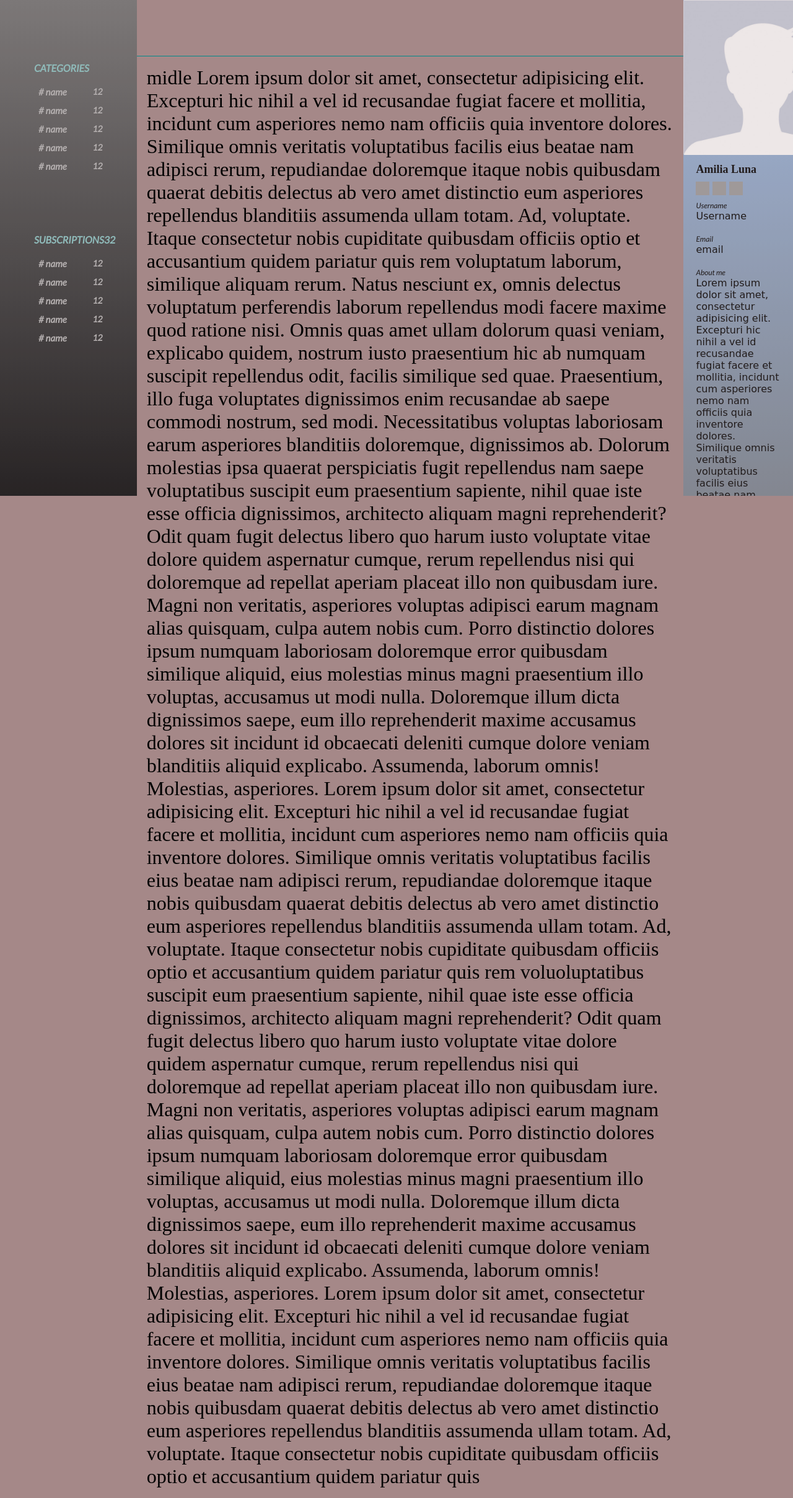
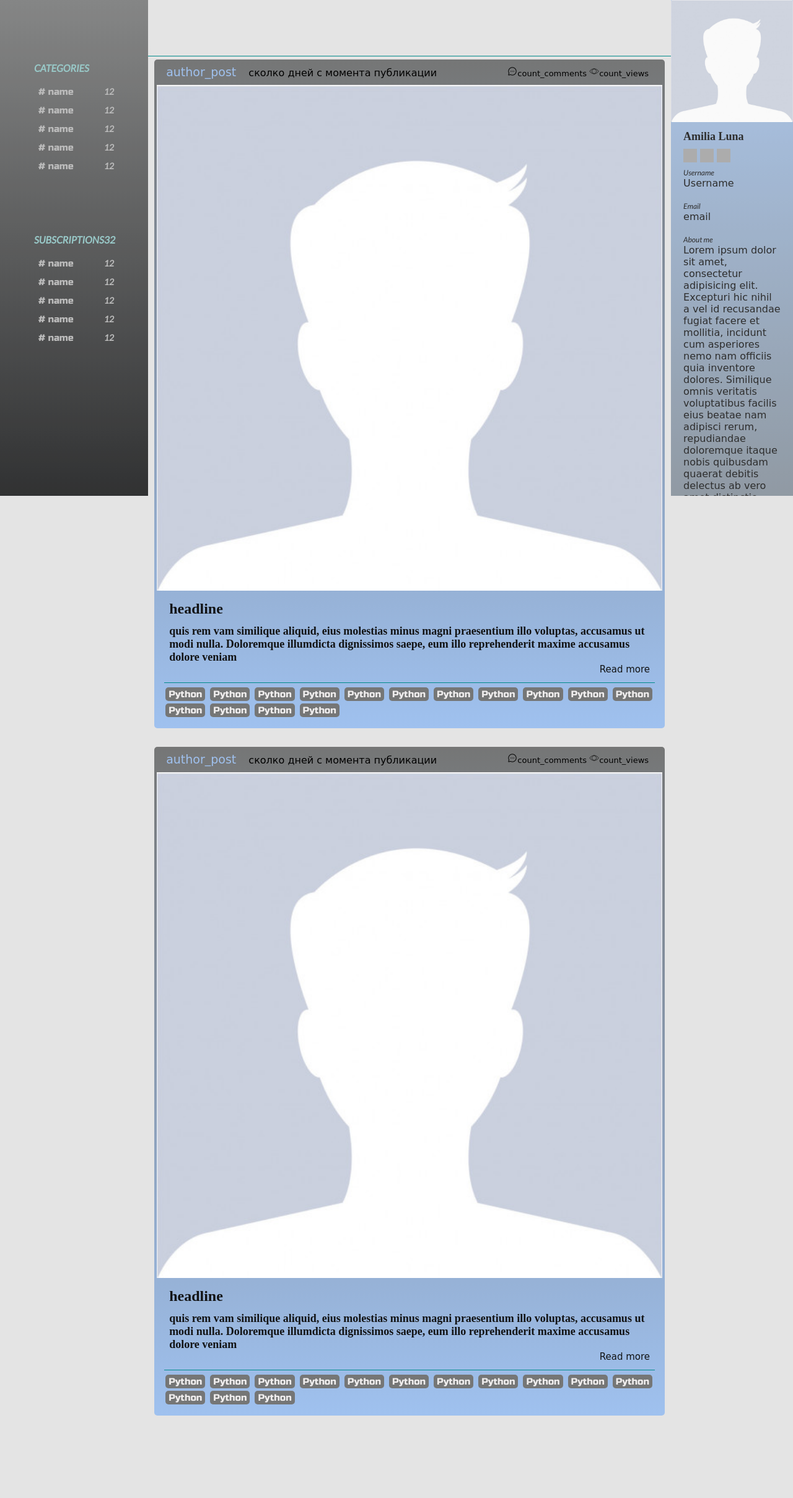
Before and after one commit to AndreVld/site_blog, a Django app: page / in a window 1280 px wide. Shown: the whole page at 62% size. After the commit the page ends 2284 px from the top, so only its background shows below. Run offline with Django 3.2, Linux system fonts and the light colour scheme; grey boxes are pictures that could not be loaded.

Commit message:
template changes added field 'image' for posts model

```diff
--- a/blog/models.py
+++ b/blog/models.py
@@ -22,12 +22,13 @@ class Posts(models.Model):
     author = models.ForeignKey(AdvUser, related_name='posts', on_delete=models.CASCADE, verbose_name='Автор поста')
     tags = models.ManyToManyField(Tags, null=True)
     slug = models.SlugField(null=True, blank=True)
+    image = models.ImageField(blank=True, null=True, upload_to='images')
     headline = models.CharField(max_length=200, verbose_name='Заголовок')
     sub_headline = models.CharField(max_length=200, null=True, blank=True, verbose_name='Подзаголовок')
     body = RichTextField(null=True, blank=True, verbose_name='Текст поста')
     featured = models.BooleanField(default=False, verbose_name='Опубликован?')
     active = models.BooleanField(default=False, verbose_name='Активен?')
-    likes = models.IntegerField(verbose_name='Рейтинг', default=0,blank=True)
+    likes = models.IntegerField(default=0, blank=True, verbose_name='Количество просмотров')
     updated_date = models.DateTimeField(auto_now=True)
     created_date = models.DateTimeField(auto_now_add=True)
 
--- /dev/null
+++ b/blog/templates/blog/posts.html
@@ -0,0 +1,335 @@
+{% load static %}
+<!DOCTYPE html>
+<html lang="en">
+
+<head>
+
+    <meta charset="UTF-8">
+    <meta http-equiv="X-UA-Compatible" content="IE=edge">
+    <meta name="viewport" content="width=device-width, initial-scale=1.0">
+    <link rel="stylesheet" href="{% static  'css/style.css' %}">
+    <link href="https://fonts.googleapis.com/css2?family=Lato:ital@1&display=swap" rel="stylesheet">
+    <link href="https://fonts.googleapis.com/css2?family=Lato:ital@1&family=Russo+One&display=swap" rel="stylesheet">
+    <title>base</title>
+
+</head>
+<div class="container">
+    <!-- /*_____________________LEFT_________________*/ -->
+    <div class="block left scrollbar">
+
+        <div class="block_caterory">
+            <div class="categories">CATEGORIES</div>
+            <ul class="list_categories">
+                <li class="cat"><a class="link_sub" href="#"># name</a>
+                    <div> 12</div>
+                </li>
+                <li class="cat"><a class="link_sub" href="#"># name</a>
+                    <div> 12</div>
+                </li>
+                <li class="cat"><a class="link_sub" href="#"># name</a>
+                    <div> 12</div>
+                </li>
+                <li class="cat"><a class="link_sub" href="#"># name</a>
+                    <div> 12</div>
+                </li>
+                <li class="cat"><a class="link_sub" href="#"># name</a>
+                    <div> 12</div>
+                </li>
+            </ul>
+
+        </div>
+
+        <div class="block_caterory">
+            <div class="categories">
+                <div>SUBSCRIPTIONS</div>
+                <div>32</div>
+            </div>
+            <ul class="list_categories">
+                <li class="cat"><a class="link_sub" href="#"># name</a>
+                    <div> 12</div>
+                </li>
+                <li class="cat"><a class="link_sub" href="#"># name</a>
+                    <div> 12</div>
+                </li>
+                <li class="cat"><a class="link_sub" href="#"># name</a>
+                    <div> 12</div>
+                </li>
+                <li class="cat"><a class="link_sub" href="#"># name</a>
+                    <div> 12</div>
+                </li>
+                <li class="cat"><a class="link_sub" href="#"># name</a>
+                    <div> 12</div>
+                </li>
+            </ul>
+
+        </div>
+
+    </div>
+
+
+    <!-- /*_____________________MIDDLE_________________*/ -->
+    <div class="block mid">
+        <div class="top"></div>
+        <div class="content">
+
+            <div class="post">
+                <div class="block_author">
+                    <div>
+                        <a href="#" class="link_author">author_post</a><span class="time"> сколко дней с момента
+                            публикации</span>
+                    </div>
+                    <div class="block_count_C_V">
+
+                        <div class="text_C_V">
+                            <img src="{% static 'images/icons/comments16.png' %}">count_comments
+                            <img src="{% static 'images/icons/views16.png' %}">count_views
+                        </div>
+                    </div>
+                </div>
+
+                <img class="post_image_prev" src="{% static 'images/default_ava.jpg' %}">
+
+
+                <h2 class="post_title">
+                    headline
+                </h2>
+
+                <p class="post_intro">quis rem
+                    vam similique aliquid, eius
+                    molestias minus magni praesentium illo voluptas, accusamus ut modi nulla. Doloremque illumdicta
+
+                    dignissimos
+                    saepe, eum illo reprehenderit maxime accusamus
+                    dolore
+                    veniam
+                </p>
+                <div class="read_more">
+                    <a class="link_read_more" target="_blank" href="#">Read more</a>
+                </div>
+
+                <div class="blog_tags">
+                    <a style="text-decoration: none;" target="_blank" href="#"><span class="teg">Python</span></a>
+                    <a style="text-decoration: none;" target="_blank" href="#"><span class="teg">Python</span></a>
+                    <a style="text-decoration: none;" target="_blank" href="#"><span class="teg">Python</span></a>
+                    <a style="text-decoration: none;" target="_blank" href="#"><span class="teg">Python</span></a>
+                    <a style="text-decoration: none;" target="_blank" href="#"><span class="teg">Python</span></a>
+                    <a style="text-decoration: none;" target="_blank" href="#"><span class="teg">Python</span></a>
+                    <a style="text-decoration: none;" target="_blank" href="#"><span class="teg">Python</span></a>
+                    <a style="text-decoration: none;" target="_blank" href="#"><span class="teg">Python</span></a>
+                    <a style="text-decoration: none;" target="_blank" href="#"><span class="teg">Python</span></a>
+                    <a style="text-decoration: none;" target="_blank" href="#"><span class="teg">Python</span></a>
+                    <a style="text-decoration: none;" target="_blank" href="#"><span class="teg">Python</span></a>
+                    <a style="text-decoration: none;" target="_blank" href="#"><span class="teg">Python</span></a>
+                    <a style="text-decoration: none;" target="_blank" href="#"><span class="teg">Python</span></a>
+                    <a style="text-decoration: none;" target="_blank" href="#"><span class="teg">Python</span></a>
+                    <a style="text-decoration: none;" target="_blank" href="#"><span class="teg">Python</span></a>
+
+                </div>
+
+            </div>
+
+            <div class="post">
+                <div class="block_author">
+                    <div>
+                        <a href="#" class="link_author">author_post</a><span class="time"> сколко дней с момента
+                            публикации</span>
+                    </div>
+                    <div class="block_count_C_V">
+
+                        <div class="text_C_V">
+                            <img src="{% static 'images/icons/comments16.png' %}">count_comments
+                            <img src="{% static 'images/icons/views16.png' %}">count_views
+                        </div>
+                    </div>
+                </div>
+
+                <img class="post_image_prev" src="{% static 'images/default_ava.jpg' %}">
+
+
+                <h2 class="post_title">
+                    headline
+                </h2>
+
+                <p class="post_intro">quis rem
+                    vam similique aliquid, eius
+                    molestias minus magni praesentium illo voluptas, accusamus ut modi nulla. Doloremque illumdicta
+
+                    dignissimos
+                    saepe, eum illo reprehenderit maxime accusamus
+                    dolore
+                    veniam
+                </p>
+                <div class="read_more">
+                    <a class="link_read_more" target="_blank" href="#">Read more</a>
+                </div>
+
+                <div class="blog_tags">
+                    <a style="text-decoration: none;" href="#"><span class="teg">Python</span></a>
+                    <a style="text-decoration: none;" href="#"><span class="teg">Python</span></a>
+                    <a style="text-decoration: none;" href="#"><span class="teg">Python</span></a>
+                    <a style="text-decoration: none;" href="#"><span class="teg">Python</span></a>
+                    <a style="text-decoration: none;" href="#"><span class="teg">Python</span></a>
+                    <a style="text-decoration: none;" href="#"><span class="teg">Python</span></a>
+                    <a style="text-decoration: none;" href="#"><span class="teg">Python</span></a>
+                    <a style="text-decoration: none;" href="#"><span class="teg">Python</span></a>
+                    <a style="text-decoration: none;" href="#"><span class="teg">Python</span></a>
+                    <a style="text-decoration: none;" href="#"><span class="teg">Python</span></a>
+                    <a style="text-decoration: none;" href="#"><span class="teg">Python</span></a>
+                    <a style="text-decoration: none;" href="#"><span class="teg">Python</span></a>
+                    <a style="text-decoration: none;" href="#"><span class="teg">Python</span></a>
+                    <a style="text-decoration: none;" href="#"><span class="teg">Python</span></a>
+                </div>
+
+            </div>
+        </div>
+    </div>
+
+
+    <!-- /*_____________________RIGHT_________________*/ -->
+    <div class="block right scrollbar">
+
+        <img class="profile-pic" src="{% static 'images/default_ava.jpg' %}" alt="">
+
+        <div class="fullname">Amilia Luna</div>
+
+        <ul class="block_social">
+            <li class="social_link">
+                <a href="#">
+                    <img class="social_img" src="facebook-96.png" alt="">
+                </a>
+            </li>
+            <li class="social_link">
+                <a href="#">
+                    <img class="social_img" src="instagram-96.png" alt="">
+                </a>
+            </li>
+            <li class="social_link">
+                <a href="#">
+                    <img class="social_img" src="вконтакте-96.png" alt="">
+                </a>
+            </li>
+        </ul>
+        <div class="user_info">
+            <div class="user_label">Username</div>
+            <div class="user_date">Username</div>
+
+            <div class="user_label">Email</div>
+            <div class="user_date">email</div>
+
+            <div class="user_label">About me</div>
+            <div class="user_date">Lorem ipsum dolor sit amet, consectetur adipisicing elit. Excepturi hic nihil a vel
+                id recusandae fugiat facere
+                et mollitia, incidunt cum asperiores nemo nam officiis quia inventore dolores. Similique omnis veritatis
+                voluptatibus facilis eius beatae nam adipisci rerum, repudiandae doloremque itaque nobis quibusdam
+                quaerat
+                debitis delectus ab vero amet distinctio eum asperiores repellendus blanditiis assumenda ullam totam.
+                Ad,
+                voluptate. Itaque consectetur nobis cupiditate quibusdam officiis optio et accusantium quidem pariatur
+                quis rem
+                vam similique aliquid, eius
+                molestias minus magni praesentium illo voluptas, accusamus ut modi nulla. Doloremque illum dicta
+                dignissimos
+                saepe, eum illo reprehenderit maxime accusamus dolores sit incidunt id obcaecati deleniti cumque dolore
+                veniam
+                blanditiis aliquid explicabo. Assumenda, laborum omnis! Molestias, asperiores.
+                eius
+                molestias minus magni praesentium illo voluptas, accusamus ut modi nulla. Doloremque illum dicta
+                dignissimos
+                saepe, eum illo reprehenderit maxime accusamus dolores sit incidunt id obcaecati deleniti cumque dolore
+                veniam
+                blanditiis aliquid explicabo. Assumenda, laborum omnis! Molestias, asperiores.
+                Lorem ipsum dolor sit amet, consectetur adipisicing elit. Excepturi hic nihil a vel id recusandae fugiat
+                facere
+                et mollitia, incidunt cum asperiores nemo nam officiis quia inventore dolores. Similique omnis veritatis
+                voluptatibus facilis eius beatae nam adipisci rerum, repudiandae doloremque itaque nobis quibusdam
+                quaerat
+                debitis delectus ab vero amet distinctio eum asperiores repellendus blanditiis assumenda ullam totam.
+                Ad,
+                voluptate. Itaque consectetur nobis cupiditate quibusdam officiis optio et accusantium quidem pariatur
+                quis
+                rem
+                voluoluptatibus suscipit eum praesentium sapiente, nihil quae iste esse officia
+                dignissimos, architecto aliquam magni reprehenderit? Odit quam fugit delectus libero quo harum iusto
+                voluptate
+                vitae dolore quidem aspernatur cumque, rerum repellendus nisi qui doloremque ad repellat aperiam placeat
+                illo
+                non quibusdam iure. Magni non veritatis, asperiores voluptas adipisci earum magnam alias quisquam, culpa
+                autem
+                nobis cum. Porro distinctio dolores ipsum numquam laboriosam doloremque error quibusdam similique
+                aliquid,
+                eius
+                molestias minus magni praesentium illo voluptas, accusamus ut modi nulla. Doloremque illum dicta
+                dignissimos
+                saepe, eum illo reprehenderit maxime accusamus dolores sit incidunt id obcaecati deleniti cumque dolore
+                veniam
+                blanditiis aliquid explicabo. Assumenda, laborum omnis! Molestias, asperiores.
+                Lorem ipsum dolor sit amet, consectetur adipisicing elit. Excepturi hic nihil a vel id recusandae fugiat
+                facere
+                et mollitia, incidunt cum asperiores nemo nam officiis quia inventore dolores. Similique omnis veritatis
+                voluptatibus facilis eius beatae nam adipisci rerum, repudiandae doloremque itaque nobis quibusdam
+                quaerat
+                debitis delectus ab vero amet distinctio eum asperiores repellendus blanditiis assu
+                debitis delectus ab vero amet distinctio eum asperiores repellendus blanditiis assumenda ullam totam.
+                Ad,
+                voluptate. Itaque consectetur nobis cupiditate quibusdam officiis optio et accusantium quidem pariatur
+                quis
+                rem
+                voluoluptatibus suscipit eum praesentium sapiente, nihil quae iste esse officia
+                dignissimos, architecto aliquam magni reprehenderit? Odit quam fugit delectus libero quo harum iusto
+                voluptate
+                vitae dolore quidem aspernatur cumque, rerum repellendus nisi qui doloremque ad repellat aperiam placeat
+                illo
+                non quibusdam iure. Magni non veritatis, asperiores voluptas adipisci earum magnam alias quisquam, culpa
+                autem
+                nobis cum. Porro distinctio dolores ipsum numquam laboriosam doloremque error quibusdam similique
+                aliquid,
+                eius
+                molestias minus magni praesentium illo voluptas, accusamus ut modi nulla. Doloremque illum dicta
+                dignissimos
+                saepe, eum illo reprehenderit maxime accusamus dolores sit incidunt id obcaecati deleniti cumque dolore
+                veniam
+                blanditiis aliquid explicabo. Assumenda, laborum omnis! Molestias, asperiores.
+                Lorem ipsum dolor sit amet, consectetur adipisicing elit. Excepturi hic nihil a vel id recusandae fugiat
+                facere
+                et mollitia, incidunt cum asperiores nemo nam officiis quia inventore dolores. Similique omnis veritatis
+                voluptatibus facilis eius beatae nam adipisci rerum, repudiandae doloremque itaque nobis quibusdam
+                quaerat
+                debitis delectus ab vero amet distinctio eum asperiores repellendus blanditiis assu
+                debitis delectus ab vero amet distinctio eum asperiores repellendus blanditiis assumenda ullam totam.
+                Ad,
+                voluptate. Itaque consectetur nobis cupiditate quibusdam officiis optio et accusantium quidem pariatur
+                quis
+                rem
+                voluoluptatibus suscipit eum praesentium sapiente, nihil quae iste esse officia
+                dignissimos, architecto aliquam magni reprehenderit? Odit quam fugit delectus libero quo harum iusto
+                voluptate
+                vitae dolore quidem aspernatur cumque, rerum repellendus nisi qui doloremque ad repellat aperiam placeat
+                illo
+                non quibusdam iure. Magni non veritatis, asperiores voluptas adipisci earum magnam alias quisquam, culpa
+                autem
+                nobis cum. Porro distinctio dolores ipsum numquam laboriosam doloremque error quibusdam similique
+                aliquid,
+                eius
+                molestias minus magni praesentium illo voluptas, accusamus ut modi nulla. Doloremque illum dicta
+                dignissimos
+                saepe, eum illo reprehenderit maxime accusamus dolores sit incidunt id obcaecati deleniti cumque dolore
+                veniam
+                blanditiis aliquid explicabo. Assumenda, laborum omnis! Molestias, asperiores.
+                Lorem ipsum dolor sit amet, consectetur adipisicing elit. Excepturi hic nihil a vel id recusandae fugiat
+                facere
+                et mollitia, incidunt cum asperiores nemo nam officiis quia inventore dolores. Similique omnis veritatis
+                voluptatibus facilis eius beatae nam adipisci rerum, repudiandae doloremque itaque nobis quibusdam
+                quaerat
+                debitis delectus ab vero amet distinctio eum asperiores repellendus blanditiis assu
+            </div>
+        </div>
+
+
+    </div>
+</div>
+
+<body>
+
+</body>
+
+</html>
--- /dev/null
+++ b/blog/urls.py
@@ -0,0 +1,8 @@
+from django.urls import path
+from django.views.generic import TemplateView
+
+from site_blog import settings
+
+urlpatterns = [
+    path('', TemplateView.as_view(template_name='blog/posts.html'), name='posts'),
+]
--- a/site_blog/urls.py
+++ b/site_blog/urls.py
@@ -21,7 +21,7 @@ from site_blog import settings
 
 urlpatterns = [
     path('admin/', admin.site.urls),
-    path('', include('users.urls'), name='users'),
+    path('', include('blog.urls'), name='users'),
 ]
 
 if not settings.DEBUG:
--- a/static/css/style.css
+++ b/static/css/style.css
@@ -5,10 +5,10 @@
 
 .container{
     position: relative;
-    max-width: 1800px;
+    max-width: 1500px;
     display: flex;
-    background: #a58888;;
     margin: 0 auto;
+    background: #e4e4e4;;
 }
 
 .block{
@@ -37,7 +37,7 @@
 /*_____________________LEFT_________________*/
 
 .left{
-    flex-grow: 1.5;
+    flex-grow: 1.7;
 
     position: sticky ;
     top: 0;
@@ -81,8 +81,8 @@
 
 .link_sub{
     text-decoration: none;
-    font-family: Lato;
-    font-weight: bold;
+    font-family: Russo One;
+    font-weight: normal;
     font-size: 15px;
     line-height: 18px;
     color: #B5B5B5;
@@ -100,6 +100,7 @@
 .mid{
     flex-grow: 6;
 
+
     min-height: 100vh;
     flex-basis: 0;
 }
@@ -109,17 +110,99 @@
     border-style: none none solid none ;
 }
 
+.post{
+    margin: 5px 10px 30px 10px;
+    border-radius: 5px;
+    background:  linear-gradient(#757676, #9fc1ef);
+    padding: 4px;
+    box-sizing: border-box;
+}
 
-.content{
-    font-size: 2rem;
-    padding: 16px;
+.block_author{
+    margin: 5px 10px 10px 15px;
+    font-family: cursive;
+    display: flex;
+    justify-content: space-between;
+}
+
+.link_author{
+    text-decoration: none;
+    font-size: 19px;
+    margin-right: 15px;
+    color: #9fc1ef;
+}
+.link_author:hover{
+    color:cyan;
+}
+.time{
+    align-self: center;
+}
+.block_count_C_V{
+    align-self: center;
+}
+.text_C_V{
+    font-size: 13px;
+    margin-right: 12px;
 }
 
 
+.post_image_prev{
+    width: 100%;
+    max-height: auto;
+}
+.post_title{
+    margin: 12px 0px 0px 20px;
+    color: #121314;
+}
+
+.post_intro{
+    margin: 12px 0px 0px 20px;
+    font-size: large;
+    font-weight:bold;
+    color: #121314;
+}
+
+.read_more{
+    display: flex;
+    justify-content: end;
+    margin-right: 20px;
+}
+.link_read_more{
+    text-decoration: none;
+    font-size: 15px;
+    font-family: cursive;
+    color: #121314;
+}
+.link_read_more:hover{
+    color: #757676;
+
+}
+.blog_tags{
+    margin: 12px;
+    border:  1px darkcyan;
+    border-style: solid none none none ;
+    padding-top: 5px;
+    box-sizing: border-box;
+}
+
+.teg{
+    display:inline-block;
+	color:#f0eeee;
+	background-color: #757676;
+	border-radius: 5px;
+	margin: 2px;
+	padding: 2px 5px;
+	font-size: 15px;
+    font-family: Russo One;
+}
+.teg:hover{
+    color:#757676;
+	background-color: #f0eeee;
+}
 /*_____________________RIGHT_________________*/
 
 .right{
-    flex-grow: 1.2;
+    flex-grow: 1.4;
 
     position: sticky ;
     top: 0;
@@ -127,13 +210,12 @@
     background:  linear-gradient(#9fc1ef, #7b8793);
     opacity: 0.8;
     flex-basis: 0;
-
 }
 
 
 .profile-pic{
-    max-width: 250px;
-    max-height: 250px;
+    width: 100%;
+    height: auto;
     border-radius: 2px;
 
 }
--- a/users/urls.py
+++ /dev/null
@@ -1,8 +0,0 @@
-from django.urls import path
-from django.views.generic import TemplateView
-
-from site_blog import settings
-
-urlpatterns = [
-    path('', TemplateView.as_view(template_name='users/base.html'), name='index'),
-]
```
Also changed, not shown: blog/migrations/0002_auto_20220226_2150.py (added), static/images/icons/comments16.png (added), static/images/icons/views16.png (added).
